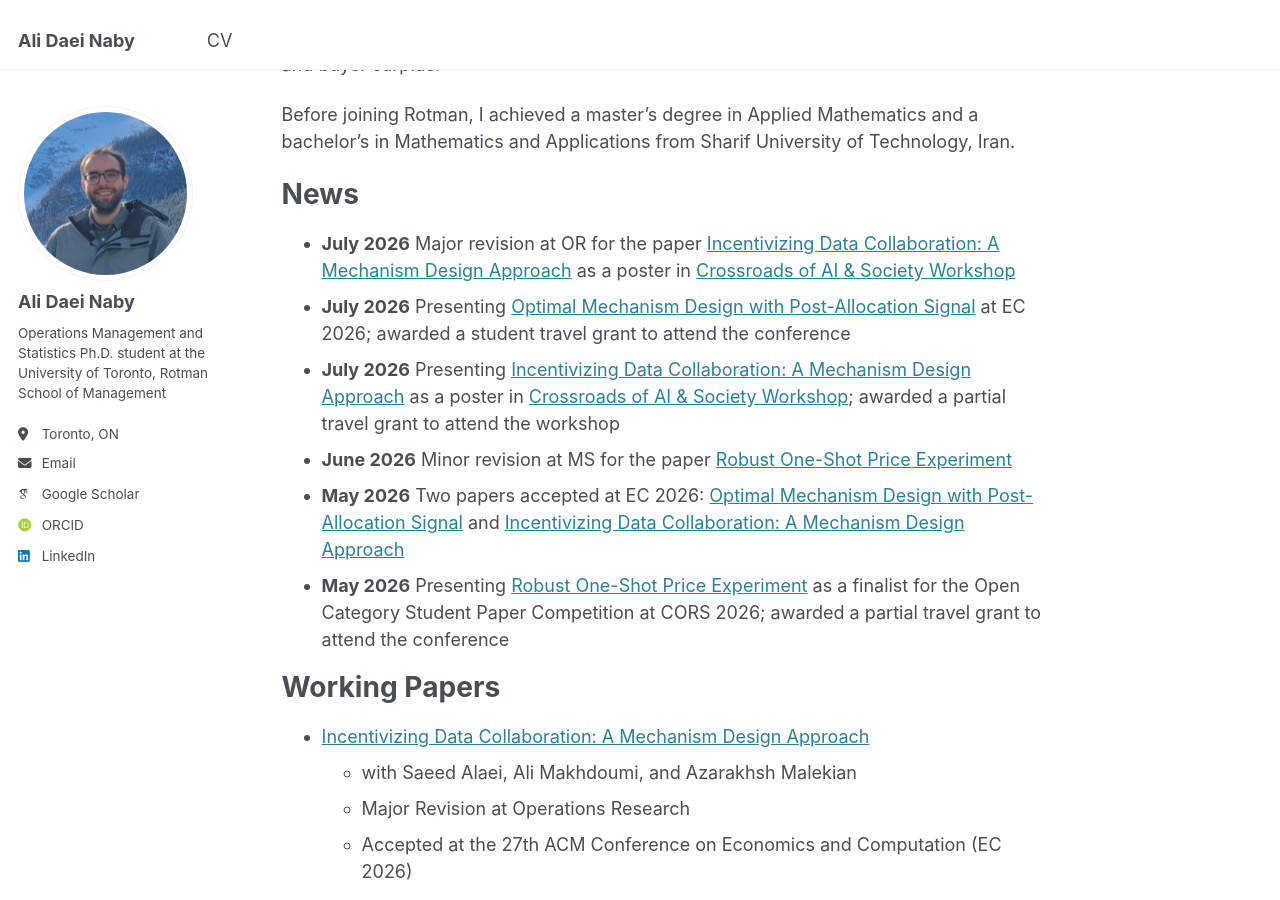
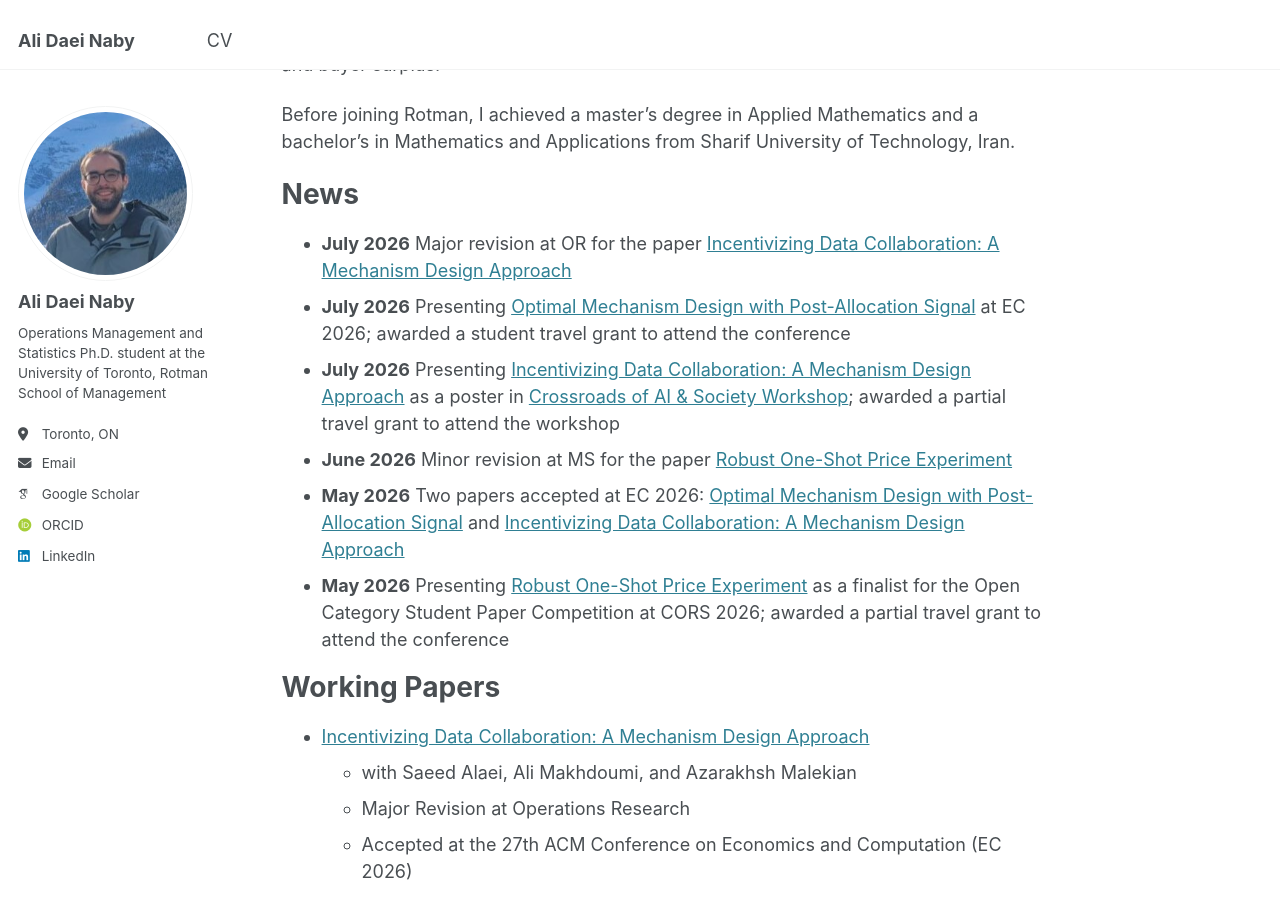
Before and after one commit to alidaeinaby/alidaeinaby.github.io, a Jekyll site: the page built from _pages/about.md, in a window 1280 px wide and 900 px high, scrolled down 337 px. Built offline with Jekyll 4.4.1, drawn with Linux system fonts in a browser that asks for light colours; some web fonts are replaced.

Commit message:
Update about.md

```diff
--- a/_pages/about.md
+++ b/_pages/about.md
@@ -15,7 +15,7 @@ Before joining Rotman, I achieved a master's degree in Applied Mathematics and a
 
 News
 ======
-- **July 2026** Major revision at OR for the paper [Incentivizing Data Collaboration: A Mechanism Design Approach](https://papers.ssrn.com/sol3/papers.cfm?abstract_id=5297868) as a poster in [Crossroads of AI & Society Workshop](https://aaforml.com/2026/)
+- **July 2026** Major revision at OR for the paper [Incentivizing Data Collaboration: A Mechanism Design Approach](https://papers.ssrn.com/sol3/papers.cfm?abstract_id=5297868)
 - **July 2026** Presenting [Optimal Mechanism Design with Post-Allocation Signal](https://papers.ssrn.com/sol3/papers.cfm?abstract_id=6220718) at EC 2026; awarded a student travel grant to attend the conference
 - **July 2026** Presenting [Incentivizing Data Collaboration: A Mechanism Design Approach](https://papers.ssrn.com/sol3/papers.cfm?abstract_id=5297868) as a poster in [Crossroads of AI & Society Workshop](https://aaforml.com/2026/); awarded a partial travel grant to attend the workshop
 - **June 2026** Minor revision at MS for the paper [Robust One-Shot Price Experiment](https://papers.ssrn.com/sol3/papers.cfm?abstract_id=4899852)
```
